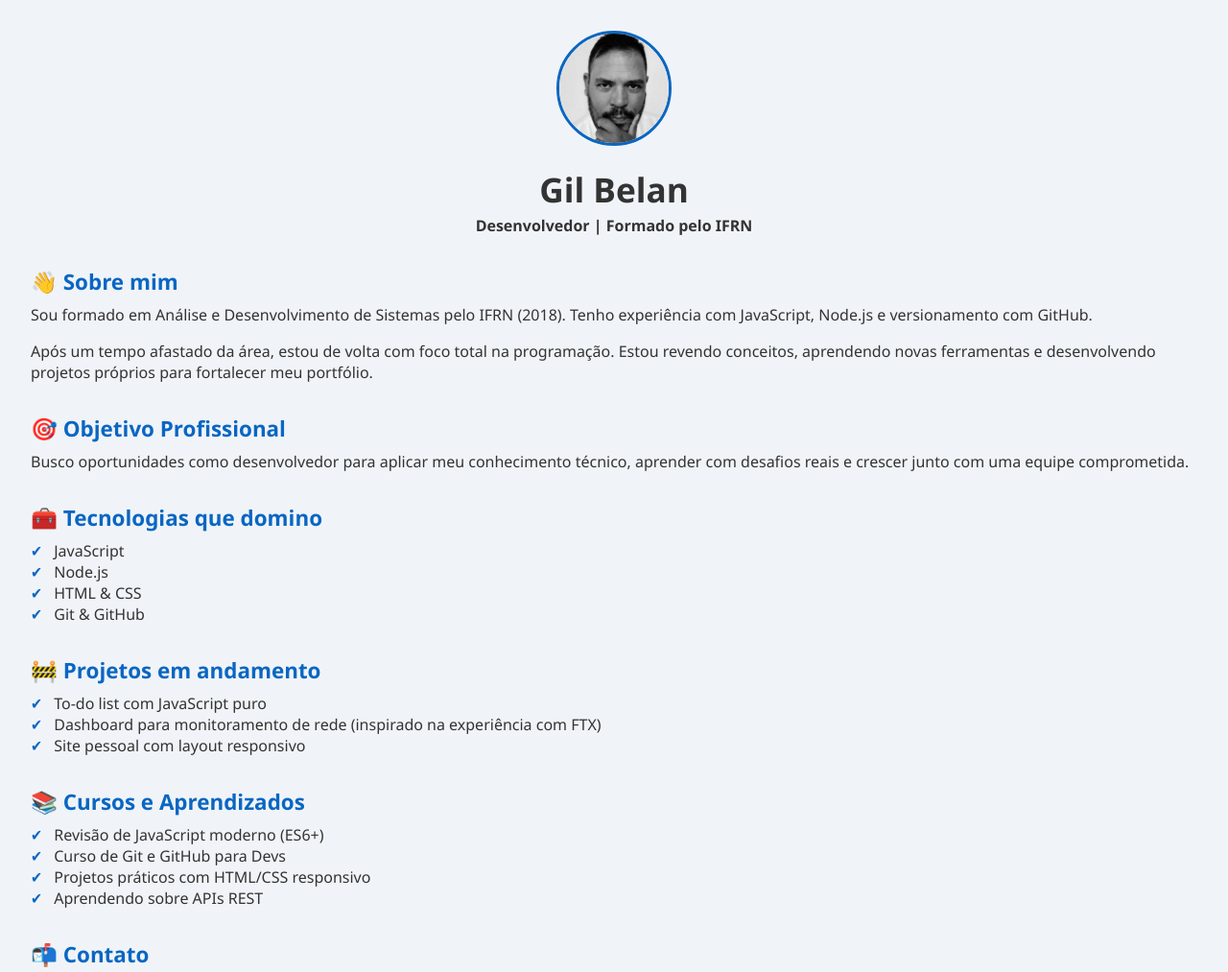
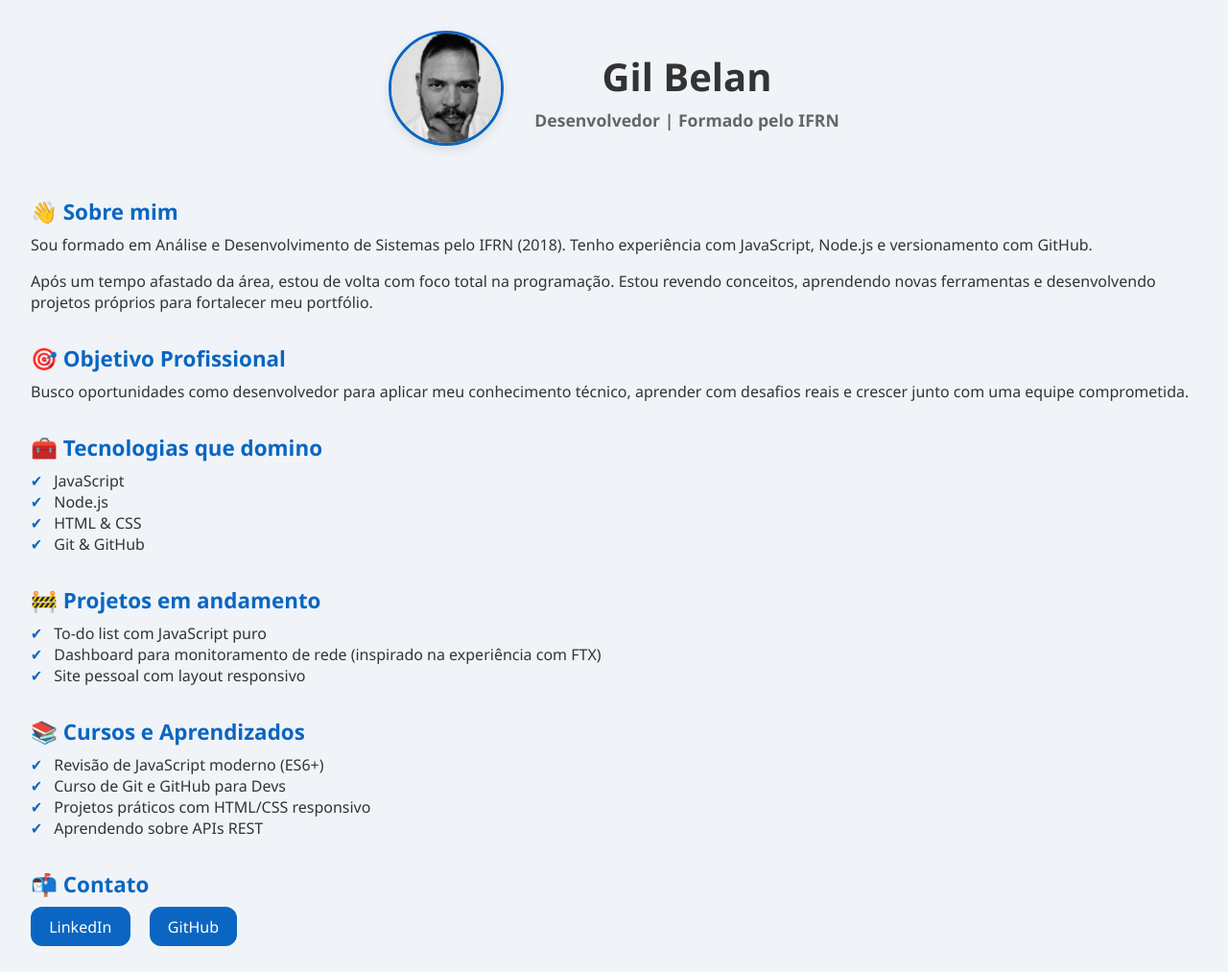
Before and after one commit to gilbelan/Portf-lio, a plain HTML site: page index.html in a window 1280 px wide. Shown: the top 1013 px of the page at 96% size. Drawn offline with Linux system fonts and the light colour scheme.

Commit message:
Css head

```diff
--- a/style.css
+++ b/style.css
@@ -21,6 +21,34 @@
   margin: 0;
   padding: 0;
   box-sizing: border-box;
+}
+
+.profile {
+  display: flex;
+  align-items: center;
+  gap: 2rem;
+  margin-bottom: 2rem;
+  flex-wrap: wrap;
+  justify-content: center;
+}
+
+.profile-img img {
+  width: 140px;
+  height: 140px;
+  border-radius: 50%;
+  object-fit: cover;
+  border: 3px solid var(--primary-color);
+  box-shadow: 0 4px 12px rgba(0, 0, 0, 0.1);
+}
+
+.profile-info h1 {
+  font-size: 2.5rem;
+  margin-bottom: 0.4rem;
+}
+
+.profile-info p {
+  font-size: 1.1rem;
+  color: #666;
 }
 
 body {
```
